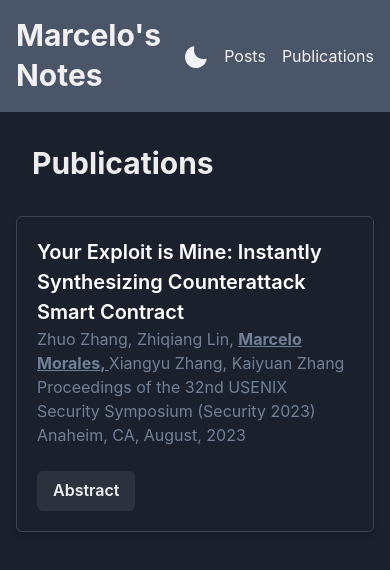
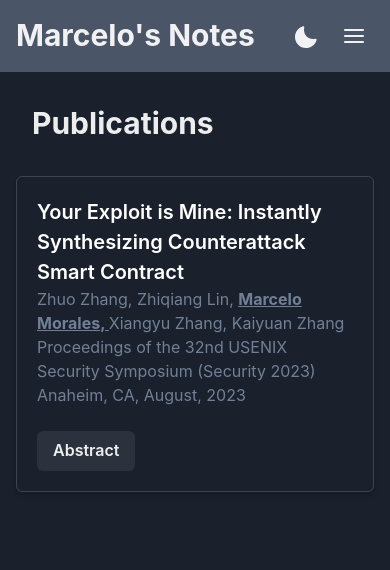
Before and after one commit to mm587517/website, a Next.js app: page /publications in a window 390 px wide. Shown: the top 570 px of the page. Built offline with nearby package versions, Linux system fonts and the light colour scheme.

Commit message:
Adding hamburger menu

```diff
--- a/components/Header.tsx
+++ b/components/Header.tsx
@@ -1,4 +1,4 @@
-import { MoonIcon, SunIcon } from '@chakra-ui/icons';
+import { MoonIcon, SunIcon, HamburgerIcon } from '@chakra-ui/icons';
 import {
   Box,
   Flex,
@@ -7,6 +7,11 @@ import {
   IconButton,
   useColorMode,
   useColorModeValue,
+  Menu,
+  MenuButton,
+  MenuList,
+  MenuItem,
+  useBreakpointValue,
 } from '@chakra-ui/react';
 import Link from 'next/link';
 
@@ -14,6 +19,8 @@ export const Header = () => {
   const { toggleColorMode } = useColorMode();
   const icon = useColorModeValue(SunIcon, MoonIcon);
   const background = useColorModeValue('gray.400', 'gray.600');
+
+  const isMobile = useBreakpointValue({ base: true, md: false });
 
   return (
     <Flex
@@ -31,7 +38,7 @@ export const Header = () => {
       </Link>
       <Box ml='auto'>
         <IconButton
-          aria-label={''}
+          aria-label='Toggle color mode'
           as={icon}
           onClick={toggleColorMode}
           size='xs'
@@ -39,12 +46,33 @@ export const Header = () => {
           cursor='pointer'
         />
       </Box>
+      {isMobile ? (
+        <Menu>
+          <MenuButton
+            as={IconButton}
+            icon={<HamburgerIcon boxSize={6} />}
+            bg='none'
+            cursor='pointer'
+          />
+          <MenuList>
+            <MenuItem>
+              <Link href='/posts'>Posts</Link>
+            </MenuItem>
+            <MenuItem>
+              <Link href='/publications'>Publications</Link>
+            </MenuItem>
+          </MenuList>
+        </Menu>
+      ) : (
+        <>
           <HStack justifySelf='flex-end'>
             <Link href='/posts'>Posts</Link>
           </HStack>
           <HStack justifySelf='flex-end'>
             <Link href='/publications'>Publications</Link>
           </HStack>
+        </>
+      )}
     </Flex>
   );
 };
```
Lines whose indentation alone changed are shown as unchanged.
